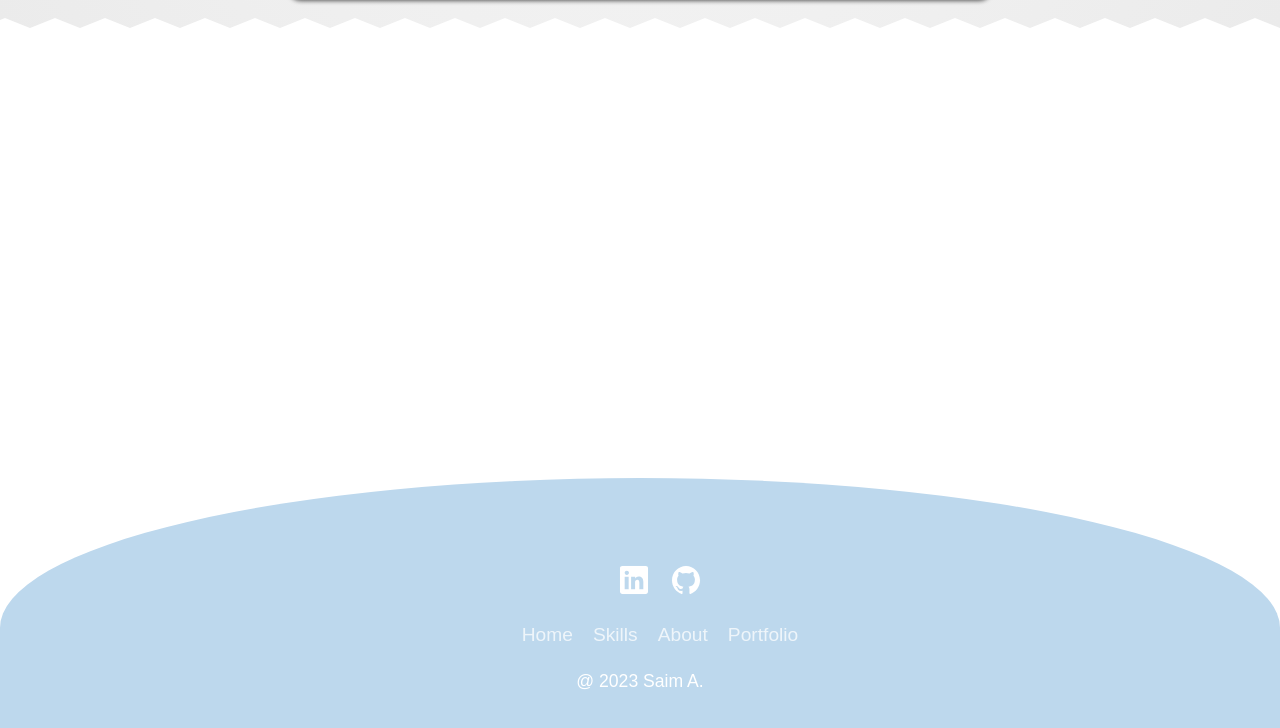
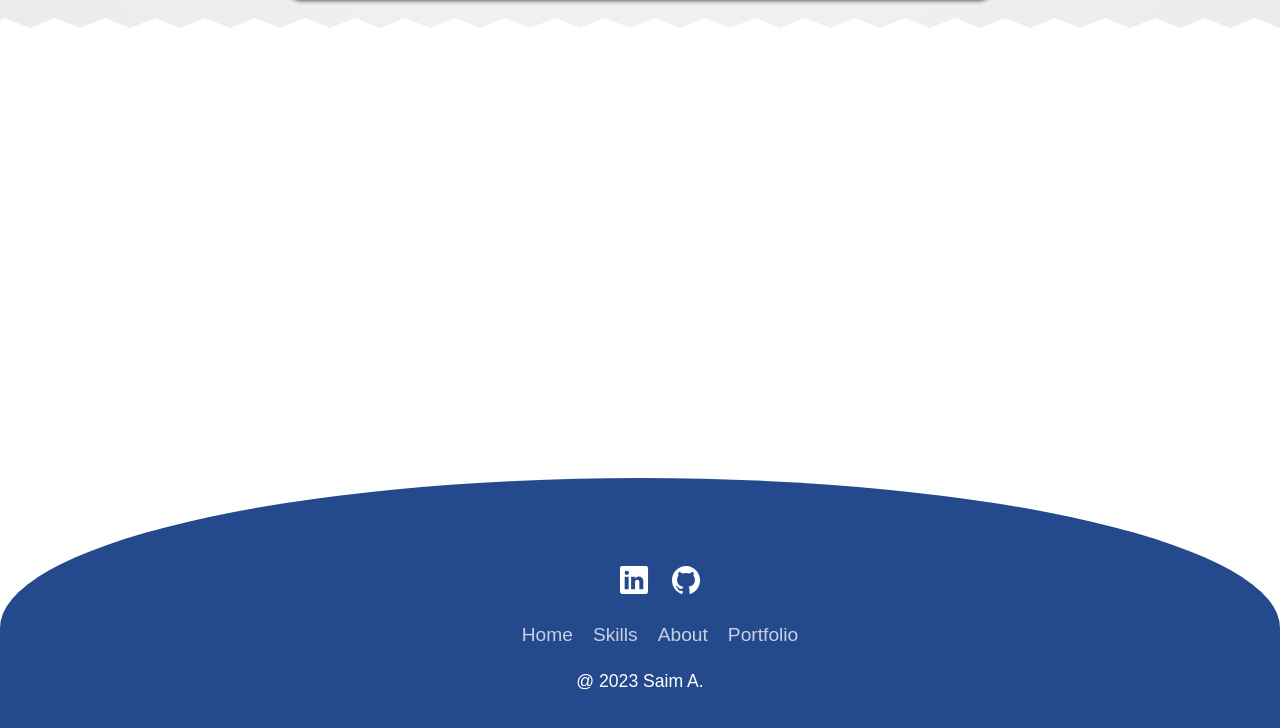
Before and after one commit to muhammadarif2113/portfolio-2023, a website: page portfolio/index.html in a window 1280 px wide. Shown: the part 7986-8714 px from the top of the page. Drawn offline with nearby package versions, Linux system fonts and the light colour scheme; a web font is replaced by a local one.

Commit message:
colors change

```diff
--- a/portfolio/index.html
+++ b/portfolio/index.html
@@ -798,7 +798,7 @@
         </div>
     </section>
 
-    <footer style="background: #bdd8ed; border-top-left-radius: 100%; border-top-right-radius: 100%; height: 300px;">
+    <footer style="background: #244a8d; border-top-left-radius: 100%; border-top-right-radius: 100%; height: 300px;">
         <!-- <div class="waves">
             <div class="wave" id="wave1"></div>
             <div class="wave" id="wave2"></div>
```
